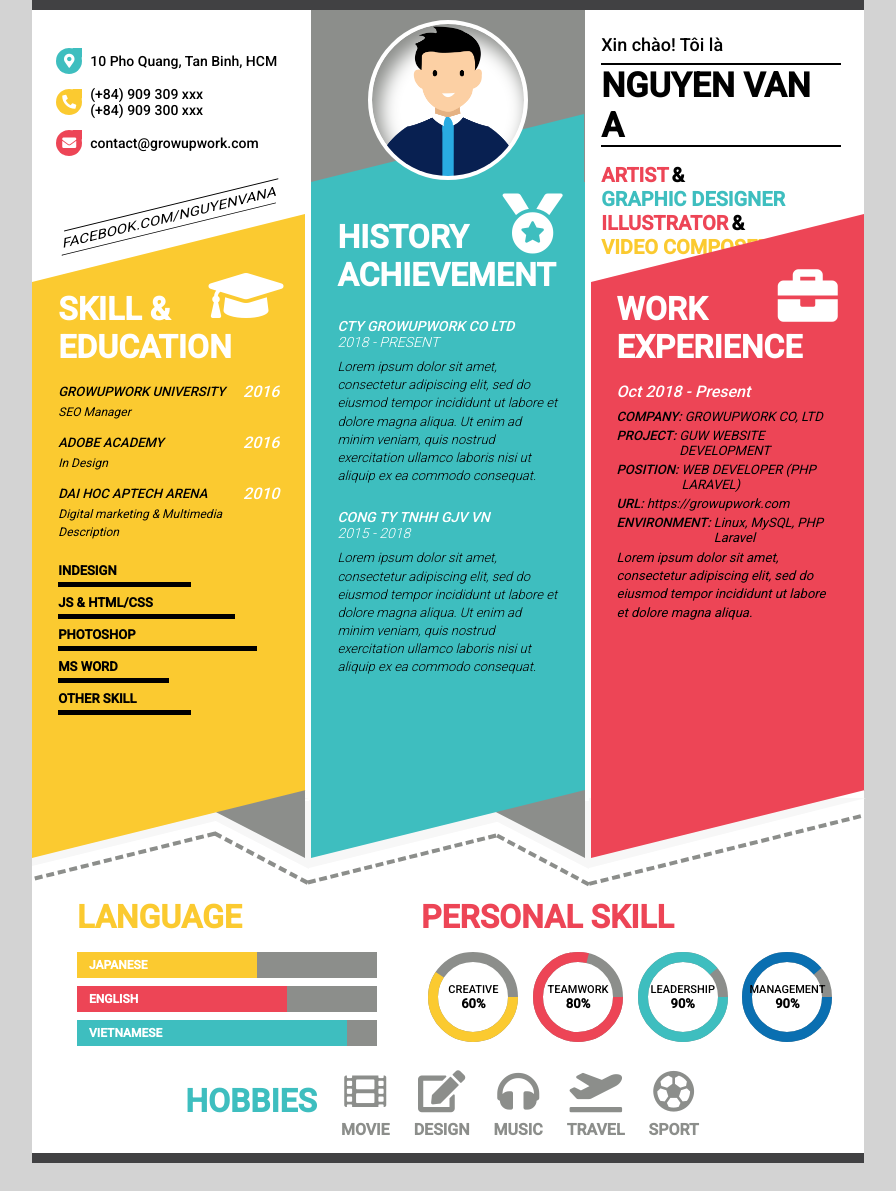
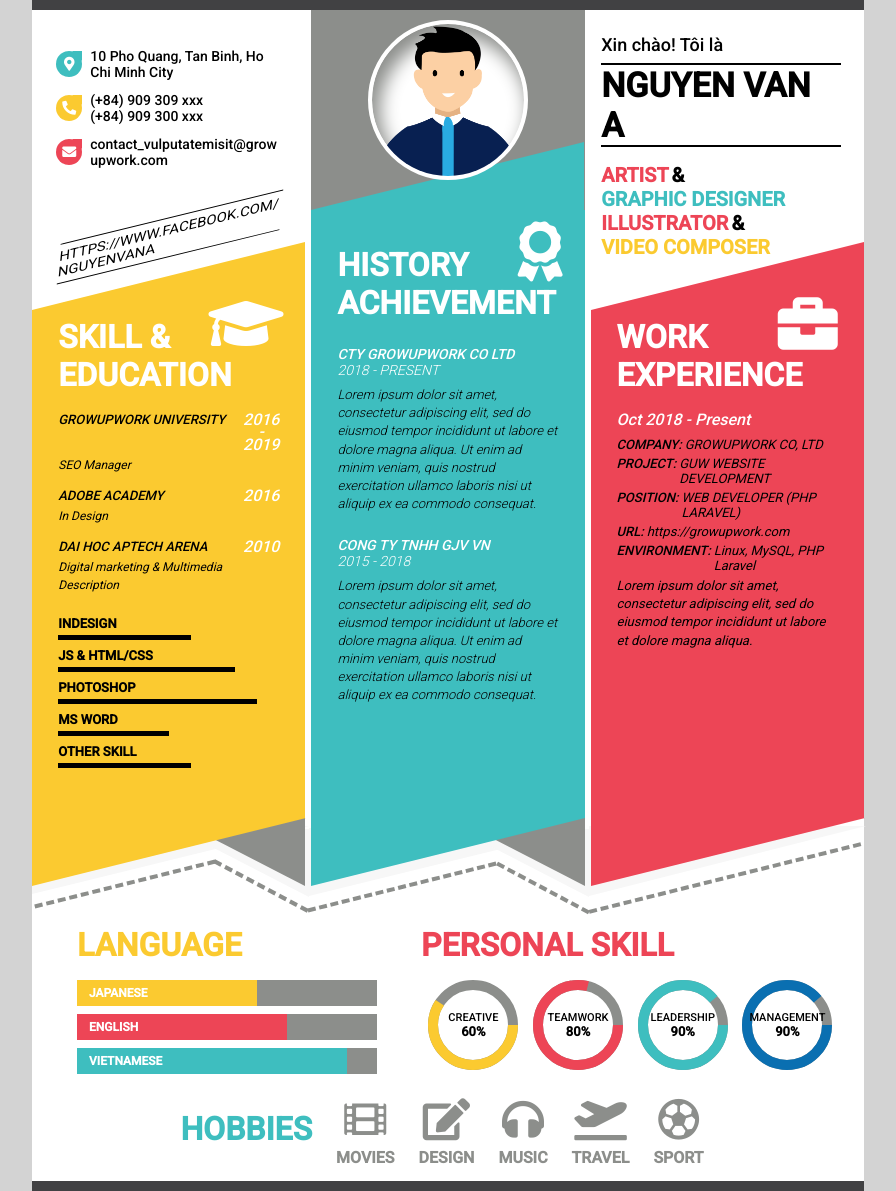
Before and after one commit to thaotruogg/cv-template, a website with bundled scripts: page cv-template07-clone.html in a window 1280 px wide. Shown: the whole page, without its empty margins (192-1088 px from the left). Before the commit the page ends 1163 px from the top, so only its background shows below. Built offline with nearby package versions, Linux system fonts and the light colour scheme.

Commit message:
upgrade if issue

```diff
--- a/cv-template07-clone.html
+++ b/cv-template07-clone.html
@@ -5,11 +5,14 @@
     <meta charset="UTF-8">
     <meta http-equiv="X-UA-Compatible" content="IE=edge">
     <meta name="viewport" content="width=device-width, initial-scale=1.0">
-    <title>Template 07</title>
+    <title>Template 07 marketing</title>
     <link rel="stylesheet" href="./dist/css/style.css">
     <link rel="stylesheet" href="https://cdnjs.cloudflare.com/ajax/libs/font-awesome/5.15.3/css/all.min.css"
         integrity="sha512-iBBXm8fW90+nuLcSKlbmrPcLa0OT92xO1BIsZ+ywDWZCvqsWgccV3gFoRBv0z+8dLJgyAHIhR35VZc2oM/gI1w=="
         crossorigin="anonymous" referrerpolicy="no-referrer" />
+    <!-- <link rel="stylesheet" href="https://cdnjs.cloudflare.com/ajax/libs/font-awesome/4.7.0/css/font-awesome.min.css"
+        integrity="sha512-SfTiTlX6kk+qitfevl/7LibUOeJWlt9rbyDn92a1DqWOw9vWG2MFoays0sgObmWazO5BQPiFucnnEAjpAB+/Sw=="
+        crossorigin="anonymous" referrerpolicy="no-referrer" /> -->
 </head>
 
 <body>
@@ -20,7 +23,7 @@
                     <ul class="contact__list">
                         <li class="contact__item">
                             <span class="item-location"><i class="fas fa-map-marker-alt"></i></span>
-                            <p class="item__name">10 Pho Quang, Tan Binh, HCM</p>
+                            <p class="item__name">10 Pho Quang, Tan Binh, Ho Chi Minh City</p>
                         </li>
                         <li class="contact__item">
                             <span class="item-phone"><i class="fas fa-phone-alt"></i></span>
@@ -31,10 +34,10 @@
                         </li>
                         <li class="contact__item">
                             <span class="item-website"><i class="fas fa-envelope"></i></span>
-                            <p class="item__name">contact@growupwork.com</p>
+                            <p class="item__name mail">contact_vulputatemisit@growupwork.com</p>
                         </li>
                     </ul>
-                    <p class="social-network">facebook.com/nguyenvana</p>
+                    <p class="social-network">https://www.facebook.com/nguyenvana</p>
                 </div>
             </div>
             <div class="row-2">
@@ -72,7 +75,7 @@
                     <!-- Heading ⬇ -->
                     <div class="title__content">
                         <h1>skill & education</h1>
-                        <span><i class="fas fa-graduation-cap"></i></span>
+                        <span><i class="fa fa-graduation-cap"></i></span>
                     </div>
 
                     <!-- Main content ⬇ -->
@@ -81,7 +84,11 @@
                             <li class="education__item">
                                 <p class="item__title">
                                     <span class="title-name">growupwork university</span>
-                                    <span class="title-date">2016</span>
+                                    <span class="title-date">
+                                        2016
+                                        <span class="minus"> - </span>
+                                        2019
+                                    </span>
                                 </p>
                                 <p class="item__degree">SEO Manager</p>
                                 <p class="item__desc" hidden>Description</p>
@@ -133,7 +140,7 @@
                     <!-- Heading ⬇ -->
                     <div class="title__content">
                         <h1>history achievement</h1>
-                        <span><i class="fas fa-medal"></i></span>
+                        <span><i class="fas fa-award"></i></span>
                     </div>
 
                     <!-- Main content ⬇ -->
@@ -189,7 +196,7 @@
                     <!-- Heading ⬇ -->
                     <div class="title__content">
                         <h1>work experience</h1>
-                        <span><i class="fas fa-briefcase"></i></span>
+                        <span><i class="fa fa-briefcase"></i></span>
                     </div>
 
                     <!-- Main content ⬇ -->
@@ -283,7 +290,7 @@
                     <ul class="hobby__list">
                         <li class="hobby__item">
                             <span><i class="fas fa-film"></i></span>
-                            <p>movie</p>
+                            <p>movies</p>
                         </li>
                         <li class="hobby__item">
                             <span><i class="fas fa-edit"></i></span>
```
Also changed, not shown: images/wp1809658-sword-art-online-wallpapers.jpg (deleted).
